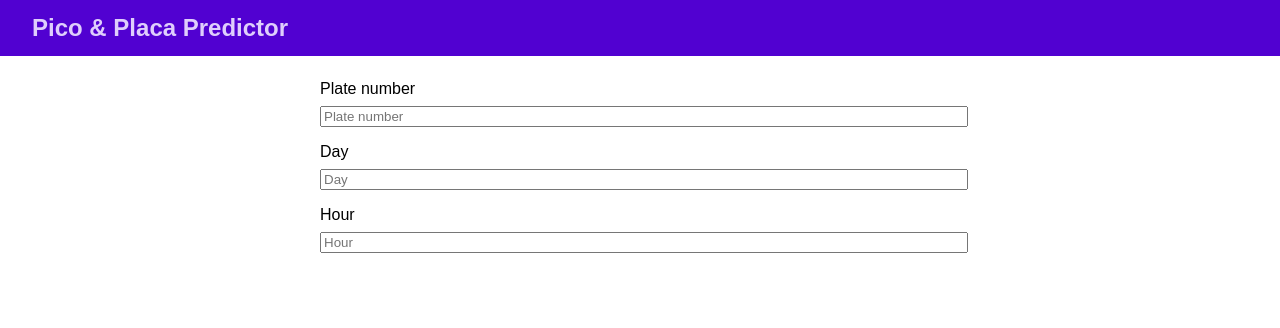
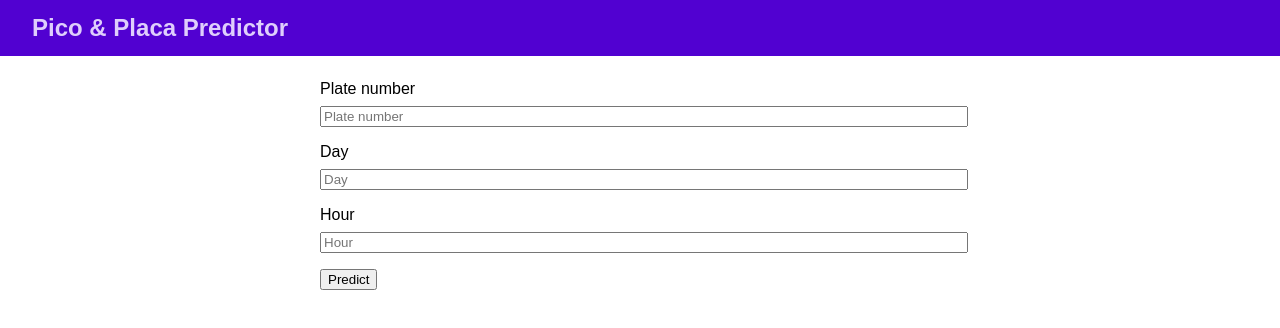
Before and after one commit to scottgamer/pico-y-placa-predictor-front, a React (Create React App) app: page / in a window 1280 px wide. Shown: the top 328 px of the page. Built offline with nearby package versions, Linux system fonts and the light colour scheme.

Commit message:
added handler to call api

```diff
--- a/src/pages/Main/Main.jsx
+++ b/src/pages/Main/Main.jsx
@@ -1,4 +1,5 @@
 import React, { useState, useEffect, useRef } from "react";
+import axios from "axios";
 
 import "./Main.css";
 
@@ -6,12 +7,40 @@ const Main = () => {
   const [predict, setPredict] = useState({
     plate: "",
     day: "",
-    hour: ""
+    hour: "",
+    hasPicoPlaca: false
   });
 
   const plateElRef = useRef(null);
   const dayElRef = useRef(null);
   const hourElRef = useRef(null);
+
+  const predictPicoPlacaHandler = async e => {
+    try {
+      e.preventDefault();
+      const plate = plateElRef.current.value;
+      const day = dayElRef.current.value;
+      const hour = hourElRef.current.value;
+
+      const data = { plate, day, hour };
+
+      const response = await axios.post(
+        `http://localhost:4000/api/pico-placa/predict`,
+        JSON.stringify(data),
+        {
+          headers: {
+            "Content-Type": "application/json"
+          }
+        }
+      );
+
+      if (response.status !== 200 || response.status !== 201) {
+        throw new Error("Failed to load resource");
+      }
+    } catch (error) {
+      console.log(error);
+    }
+  };
 
   return (
     <div>
@@ -31,14 +60,13 @@ const Main = () => {
         </div>
         <div className="form-control">
           <label htmlFor="hour">Hour</label>
-          <input
-            type="text"
-            id="hour"
-            ref={hourElRef}
-            placeholder="Hour"
-          />
+          <input type="text" id="hour" ref={hourElRef} placeholder="Hour" />
+        </div>
+        <div className="form-control">
+          <button onClick={e => predictPicoPlacaHandler(e)}>Predict</button>
         </div>
       </form>
+      {predict.hasPicoPlaca && <div>Tiene pico y placa</div>}
     </div>
   );
 };
```
